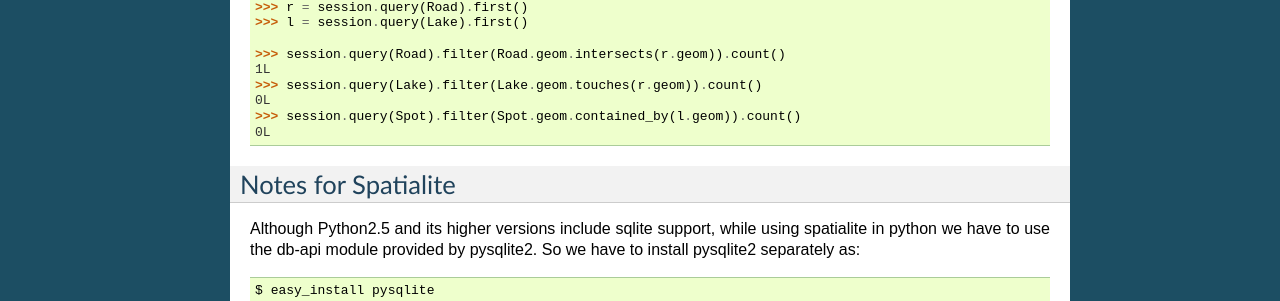
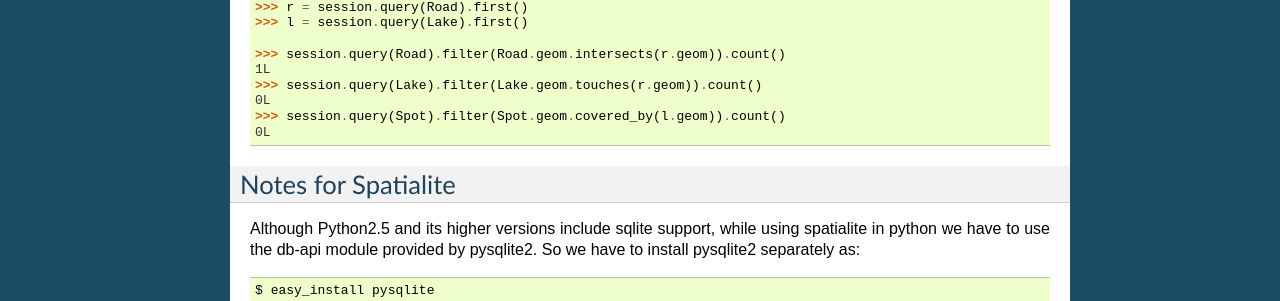
Before and after one commit to geoalchemy/geoalchemy, a Sphinx documentation site: the page built from doc/tutorial.rst, in a window 1280 px wide and 900 px high, scrolled down 3158 px. Shown: the part 151-452 px from the top of the window. Built offline with Sphinx 7.4.7, drawn with Linux system fonts in a browser that asks for light colours.

Commit message:
fixed doc typo

```diff
--- a/doc/tutorial.rst
+++ b/doc/tutorial.rst
@@ -216,7 +216,7 @@ Spatial relations for filtering features
     1L
     >>> session.query(Lake).filter(Lake.geom.touches(r.geom)).count()
     0L
-    >>> session.query(Spot).filter(Spot.geom.contained_by(l.geom)).count()
+    >>> session.query(Spot).filter(Spot.geom.covered_by(l.geom)).count()
     0L
 
 
```
